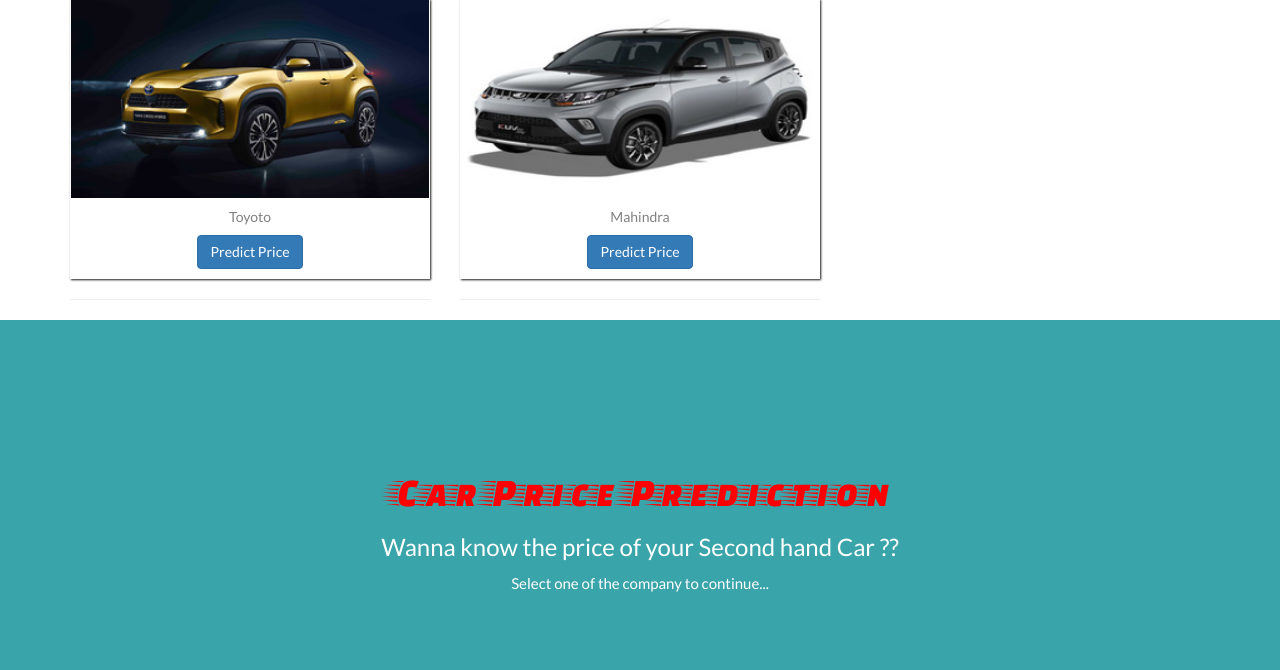
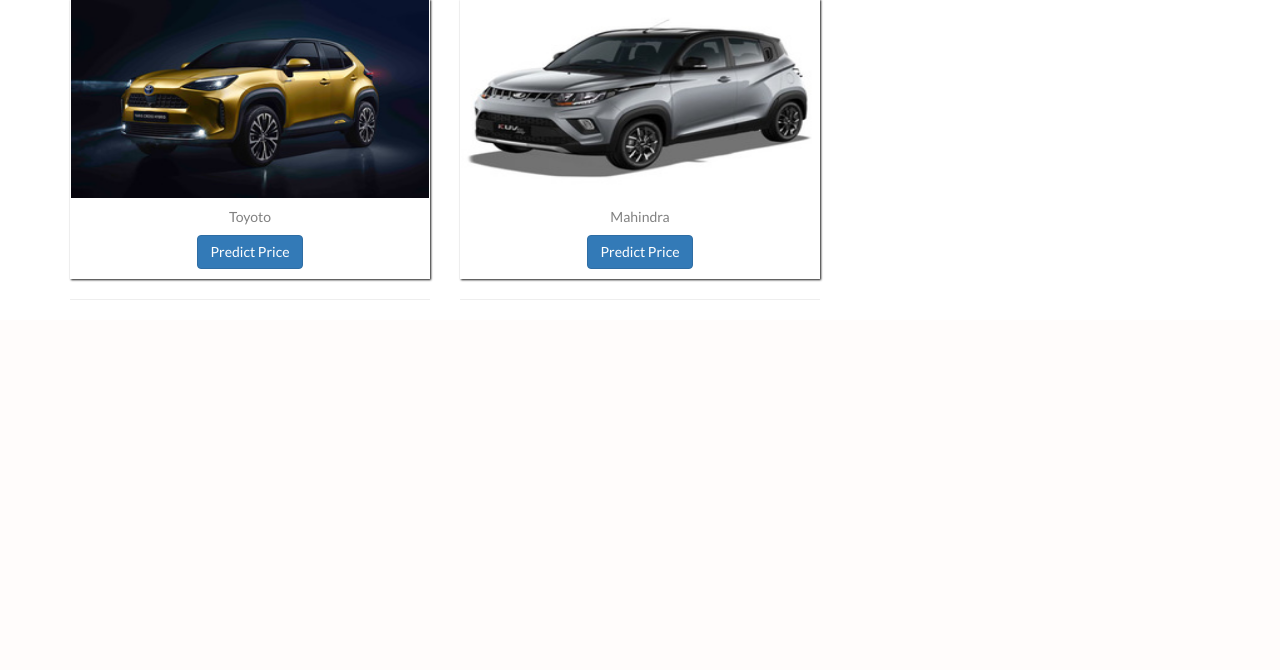
Before and after one commit to badheanilkumar/Car-Price-end-to-end-project, a Flask app: page / in a window 1280 px wide. Shown: the part 691-1361 px from the top of the page. After the commit the page ends 991 px from the top, so only its background shows below. Run offline with Flask 2, Linux system fonts and the light colour scheme; parts of the project's set-up code (start-up, migrations or seed data) failed here and were passed over; some libraries are stand-ins or nearby versions.

Commit message:
Update index.html

```diff
--- a/templates/index.html
+++ b/templates/index.html
@@ -192,14 +192,5 @@
 
 
 
-<div class="container-fluid bg-1 text-center">
-  <h1><span style="color: red;">Car Price Prediction</span></h1>
-    <h3>Wanna know the price of your Second hand Car ??</h3>
-    <p>Select one of the company to continue...</p>
-
-</div>
-
-
-
 </body>
 </html>
```
